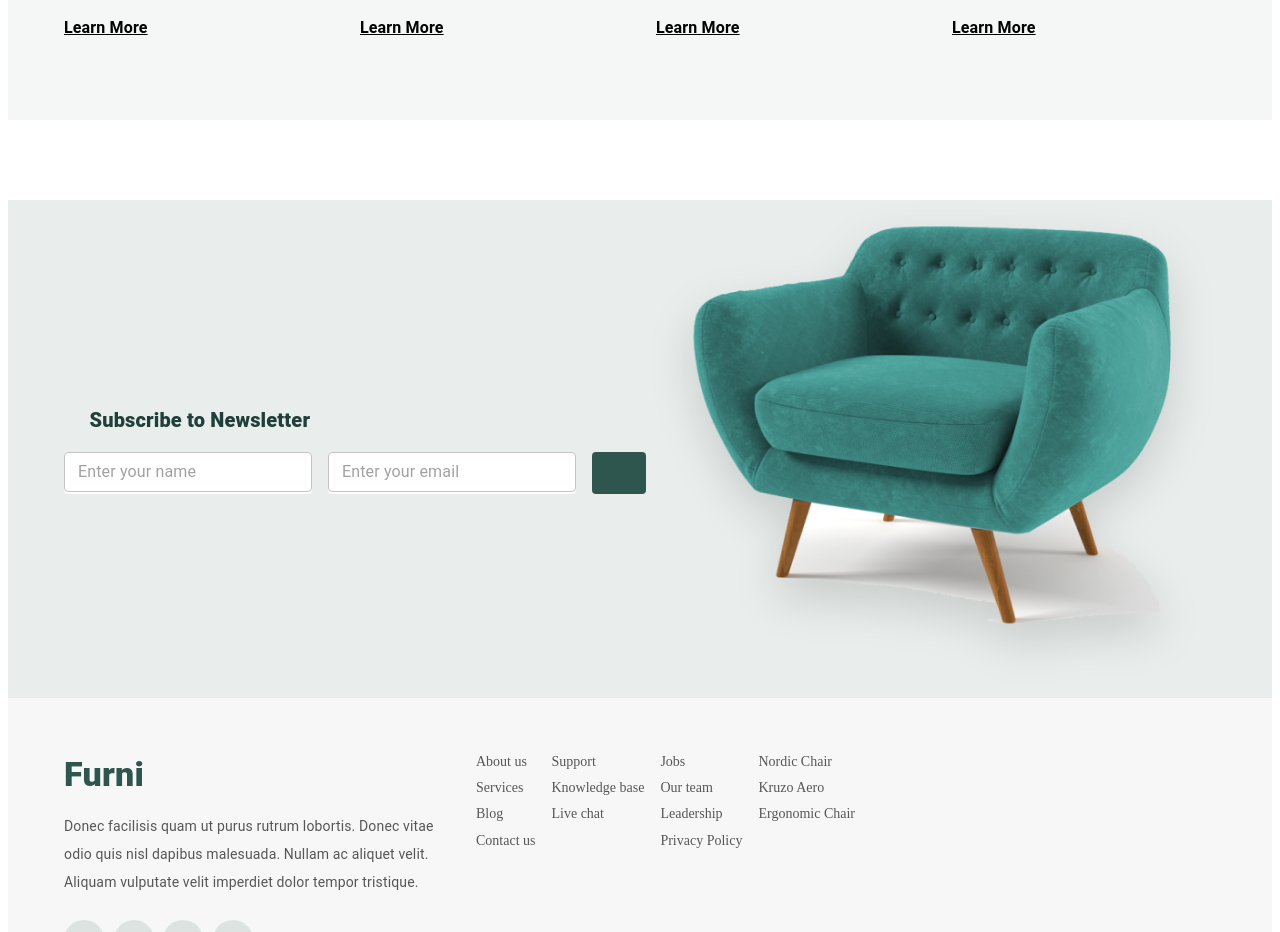
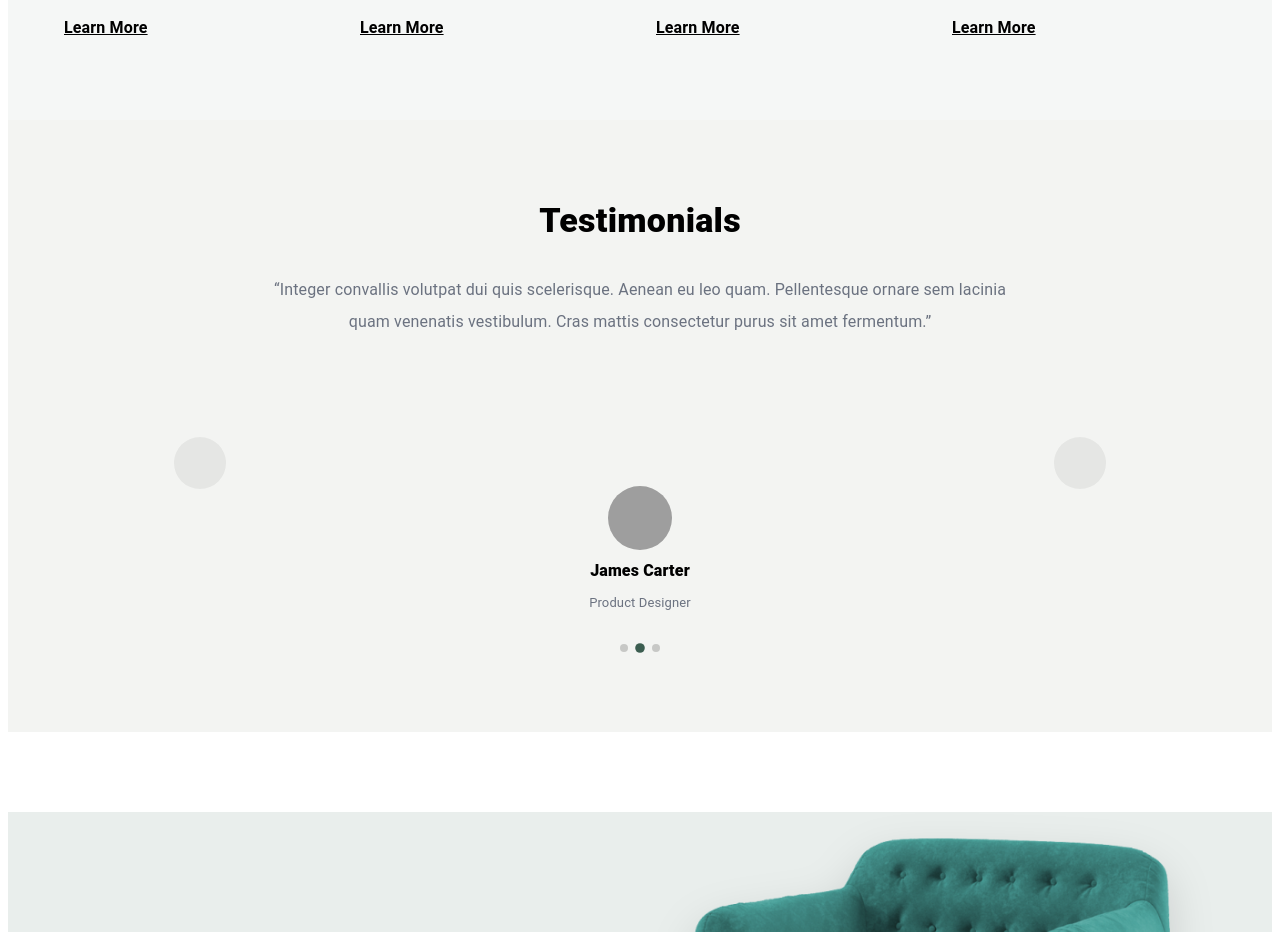
Before and after one commit to AbdullahShwareb/Furni_project, a React (Vite) app: page /about in a window 1280 px wide. Shown: the part 2081-3013 px from the top of the page. Built offline with nearby package versions, Linux system fonts and the light colour scheme; grey boxes are pictures that could not be loaded; some icons are missing.

Commit message:
about page

```diff
--- a/src/pages/about/About.jsx
+++ b/src/pages/about/About.jsx
@@ -3,6 +3,7 @@ import { useNavigate } from "react-router-dom";
 import couchImg from "../../assets/couch (1).png";
 import WhyChooseUsSection from "../home/WhyChooseUsSection";
 import OurTeamSection from "./OurTeamSection";
+import TestimonialsSection from "../home/TestimonialsSection";
 
 export default function About() {
   const navigate = useNavigate();
@@ -110,6 +111,9 @@ export default function About() {
 
          {/* OUR TEAM */}
     <OurTeamSection />
+
+     {/* سكشن Testimonials */}
+      <TestimonialsSection />
     </>
   );
 }
```
